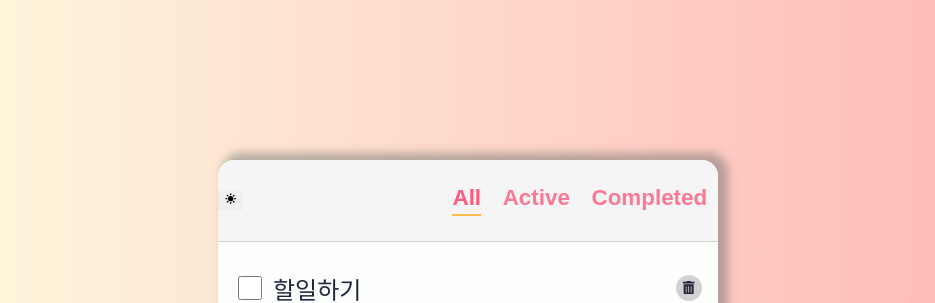
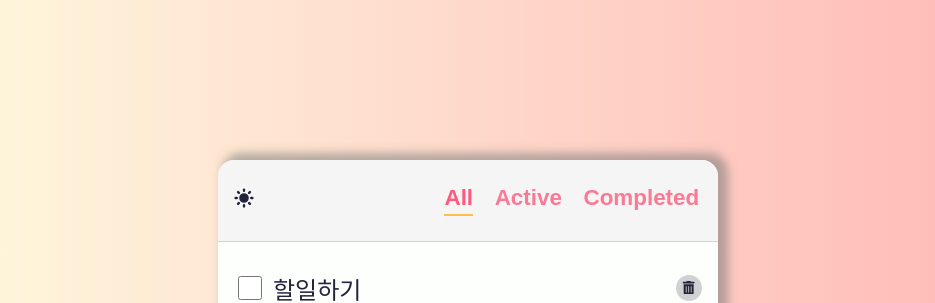
Before and after one commit to chen4023/todolist, a React (Create React App) app: page / in a window 1280 px wide. Shown: the top 303 px of the page, without its empty margins (172-1107 px from the left). Built offline with nearby package versions, Linux system fonts and the light colour scheme.

Commit message:
🎨다크모드 스타일링

```diff
--- a/src/components/Header/Header.jsx
+++ b/src/components/Header/Header.jsx
@@ -7,7 +7,7 @@
   const { darkMode, toggleDarkMode } = useDarkMode();
   return (
     <header className={styles.header}>
-      <button onClick={toggleDarkMode}>
+      <button onClick={toggleDarkMode} className={styles.toggle}>
         {darkMode && <HiMoon />}
         {!darkMode && <HiSun />}
       </button>
--- a/src/components/Header/Header.module.css
+++ b/src/components/Header/Header.module.css
@@ -2,8 +2,22 @@
   display: flex;
   justify-content: space-between;
   align-items: center;
+  padding: 0 0.5rem;
   background-color: var(--color--bg--dark);
   border-bottom: 1px solid var(--color-grey);
+}
+
+.toggle {
+  background-color: transparent;
+  color: var(--color-text);
+  font-size: 1.5rem;
+  cursor: pointer;
+  transition: all 150ms ease-out;
+}
+
+.toggle:hover {
+  transform: scale(1.1);
+  color: var(--color-accent);
 }
 .filters {
   display: flex;
--- a/src/context/DarkModeContext.jsx
+++ b/src/context/DarkModeContext.jsx
@@ -14,7 +14,7 @@
     const isDark =
       localStorage.theme === "dark" ||
       (!("theme" in localStorage) &&
-        window.matchMedia("(prefers-color-scheme: dark)").matches); // 현재 다크모드인지 불린값으로 결과 제출
+        window.matchMedia("(prefers-color-scheme: dark)").matches); // 현재 다크모드인지 boolean값 결과
     setDarkMode(isDark);
     updateDarkMode(isDark);
   }, []);
--- a/src/index.css
+++ b/src/index.css
@@ -6,6 +6,13 @@
   --color-accent: #ff597d;
   --color-white: white;
   --color-scrollbar: #aaa7a7;
+}
+
+html.dark {
+  --color--bg--dark: #1c1c1c;
+  --color-bg: #534e4e;
+  --color-grey: #8a8a8a;
+  --color-text: white;
 }
 
 body {
```
